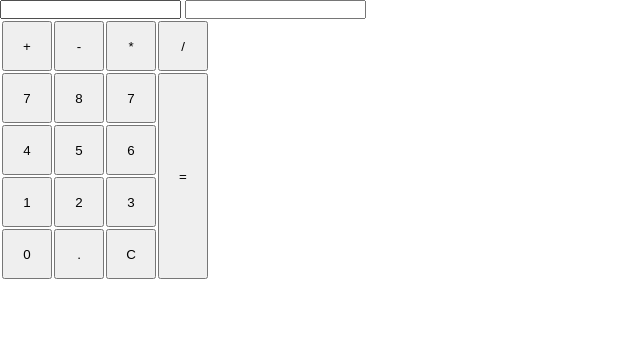
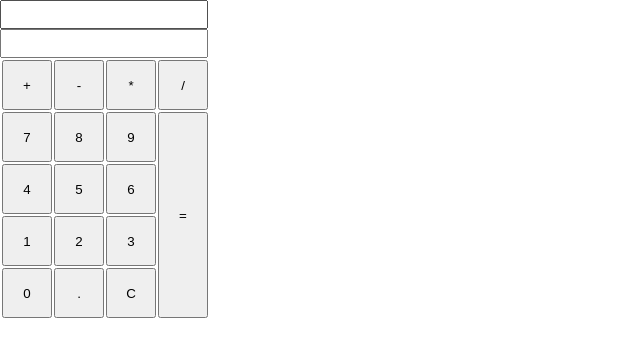
Before and after one commit to WellPertter/calculadora, a plain HTML site: page index.html in a window 1280 px wide. Shown: the whole page, without its empty margins (0-640 px from the left). Drawn offline with Linux system fonts and the light colour scheme.

Commit message:
Criação das principais funções

```diff
--- a/index.html
+++ b/index.html
@@ -1,5 +1,5 @@
 <!DOCTYPE html>
-<html lang="en">
+<html lang="pt-br">
 <head>
     <meta charset="UTF-8">
     <meta name="viewport" content="width=device-width, initial-scale=1.0">
@@ -9,45 +9,80 @@
             margin: 0;
             padding: 0;
         }
+
         input[type='button']{
             width: 50px;
             height: 50px;
         }
 
+        input[type='text']{
+            display: block;
+            width: 204px;
+            height: 25px;
+        }
 
     </style>
 </head>
 <body>
-    <input type="text" name="" id="">
-    <input type="text" name="" id="">
+    <input type="text" name="" id="sub-main" readonly>
+    <input type="text" name="" id="main" readonly>
     <table>
         <tr>
-            <th><input type="button" value="+" onclick="digito()"></th>
-            <th><input type="button" value="-" onclick="digito()"></th>
-            <th><input type="button" value="*" onclick="digito()"></th>
-            <th><input type="button" value="/" onclick="digito()"></th>
+            <th><input type="button" value="+" onclick="operacao('+')"></th>
+            <th><input type="button" value="-" onclick="operacao('-')"></th>
+            <th><input type="button" value="*" onclick="operacao('*')"></th>
+            <th><input type="button" value="/" onclick="operacao('/')"></th>
         </tr>
         <tr>
-            <th><input type="button" value="7" onclick="digito()"></th>
-            <th><input type="button" value="8" onclick="digito()"></th>
-            <th><input type="button" value="7" onclick="digito()"></th>
+            <th><input type="button" value="7" onclick="digito(7)"></th>
+            <th><input type="button" value="8" onclick="digito(8)"></th>
+            <th><input type="button" value="9" onclick="digito(9)"></th>
             <th rowspan="4"><input type="button" value="=" style="height: 206px;" onclick="digito()"></th>
         </tr>
         <tr>
-            <th><input type="button" value="4" onclick="digito()"></th>
-            <th><input type="button" value="5" onclick="digito()"></th>
-            <th><input type="button" value="6" onclick="digito()"></th>
+            <th><input type="button" value="4" onclick="digito(4)"></th>
+            <th><input type="button" value="5" onclick="digito(5)"></th>
+            <th><input type="button" value="6" onclick="digito(6)"></th>
         </tr>
         <tr>
-            <th><input type="button" value="1" onclick="digito()"></th>
-            <th><input type="button" value="2" onclick="digito()"></th>
-            <th><input type="button" value="3" onclick="digito()"></th>
+            <th><input type="button" value="1" onclick="digito(1)"></th>
+            <th><input type="button" value="2" onclick="digito(2)"></th>
+            <th><input type="button" value="3" onclick="digito(3)"></th>
         </tr>
         <tr>
-            <th><input type="button" value="0" onclick="digito()"></th>
-            <th><input type="button" value="." onclick="digito()"></th>
-            <th><input type="button" value="C" onclick="digito()"></th>
+            <th><input type="button" value="0" onclick="digito(0)"></th>
+            <th><input type="button" value="." onclick="ponto()"></th>
+            <th><input type="button" value="C" onclick="limpar()"></th>
         </tr>
     </table>
+    <script>
+        let vMain = document.getElementById('main');
+        let vSubMain = document.getElementById('sub-main');
+        let vOperacoes = '-+*/';
+
+        function digito(valor){
+            if (vMain.value.length < 12){
+                vMain.value += valor;
+            }
+        }
+
+        function ponto(){
+            if (vMain.value.indexOf('.') === -1 && vMain.value.length > 0){
+                vMain.value += '.';
+            }
+        }
+
+        function operacao(ope){
+            if (vSubMain.value.length == 0 && vMain.value.length > 0){
+                vSubMain.value = ope + vMain.value;
+                vMain.value = '';
+            }
+        }
+
+        function limpar(){
+            vSubMain.value = '';
+            vMain.value = '';
+        }
+    </script>
 </body>
 </html>
```
